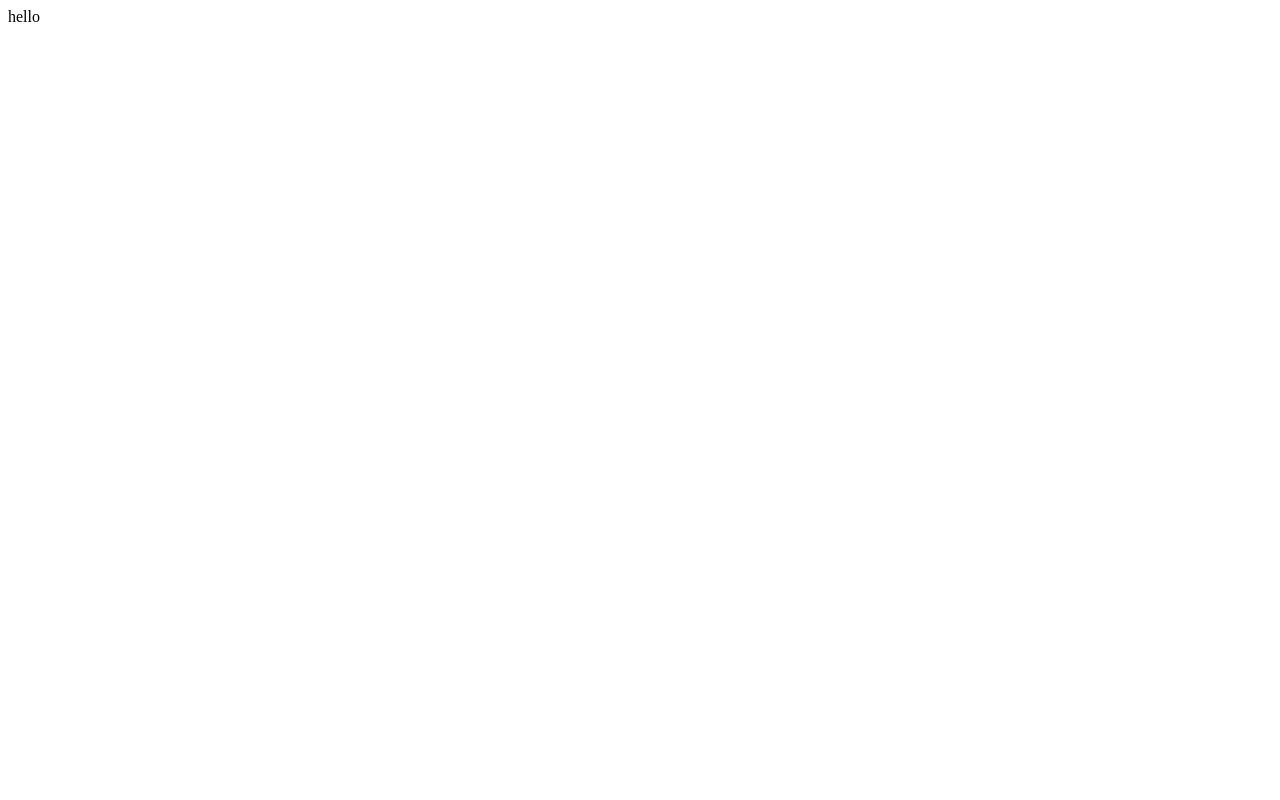
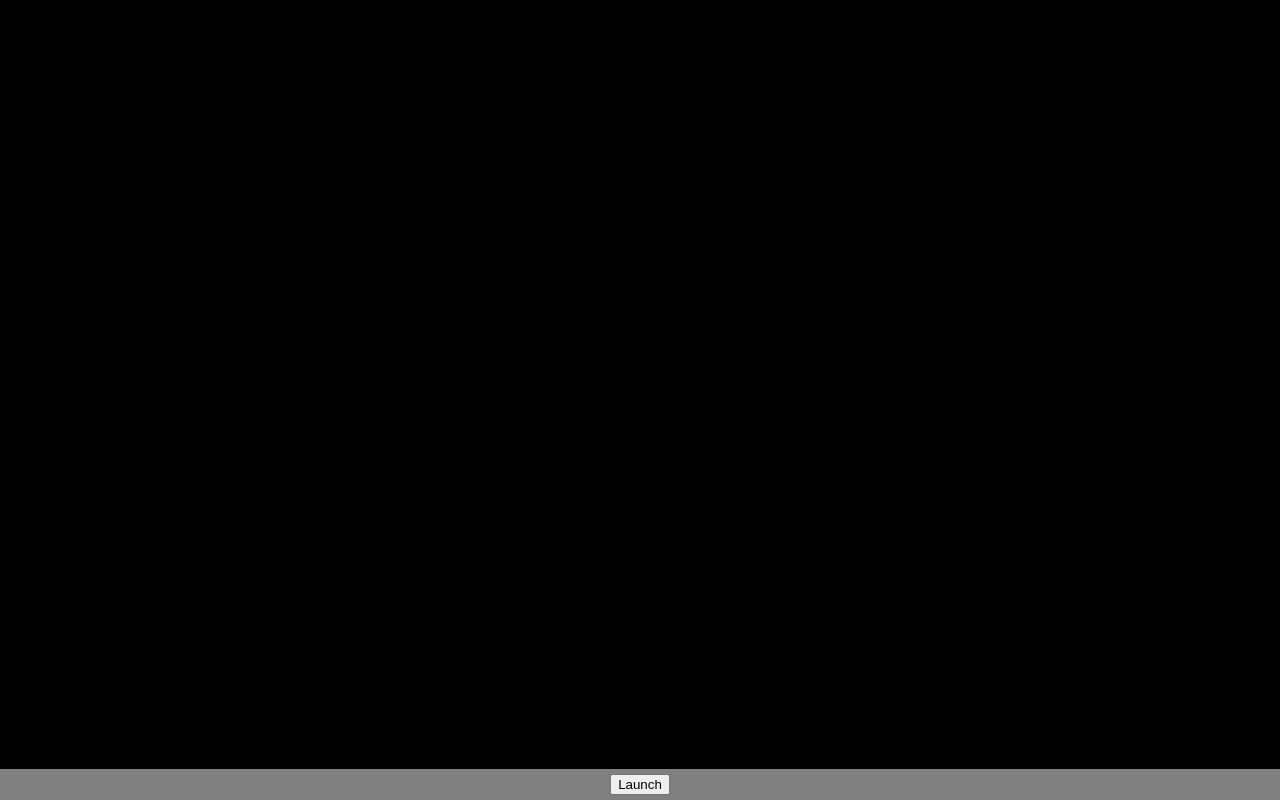
Before and after one commit to fraune/Fireworks, a website built with webpack: page dist/index.html in a window 1280 px wide. Built offline with nearby package versions, Linux system fonts and the light colour scheme.

Commit message:
project structure set up

```diff
--- a/package.json
+++ b/package.json
@@ -5,9 +5,10 @@
   "private": true,
   "scripts": {
     "test": "echo \"Error: no test specified\" && exit 1",
+    "clean": "rm -f ./dist/bundle.js",
     "build": "webpack",
     "start": "http-server ./dist/",
-    "all": "npm build && npm start"
+    "all": "npm run clean && npm run build && npm run start"
   },
   "repository": {
     "type": "git",
--- /dev/null
+++ b/src/fireworks.ts
@@ -0,0 +1,11 @@
+export class Fireworks {
+    constructor(
+        private svg: any
+    ) {
+        this.svg.style('background-color', 'black');
+    }
+
+    public launch(): void {
+        alert('launch clicked');
+    }
+}
--- a/src/index.ts
+++ b/src/index.ts
@@ -1,11 +1,19 @@
-import * as d3 from "d3";
+import * as d3 from 'd3';
+import { Fireworks } from './fireworks';
 
-function component() {
-    const element = document.createElement('div');
+var fireworks: Fireworks;
 
-    element.innerHTML = "hello";
+window.addEventListener('load', (event) => {
+    console.log('Page loaded.');
+    initialize();
+});
 
-    return element;
+function initialize() {
+    const launchButton = document.getElementById('launch-button');
+    if (launchButton) {
+        launchButton.addEventListener('click', _ => fireworks.launch());
+    }
+
+    const svg = d3.select('#fireworks')
+    fireworks = new Fireworks(svg)
 }
-
-document.body.appendChild(component());
```
Also changed, not shown: dist/bundle.js, dist/index.css (added), dist/index.html.
